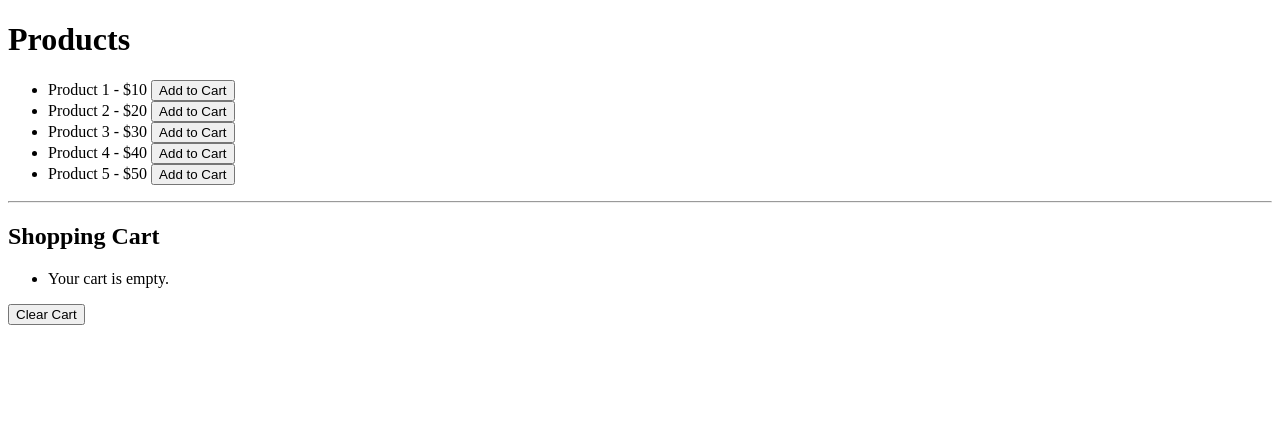
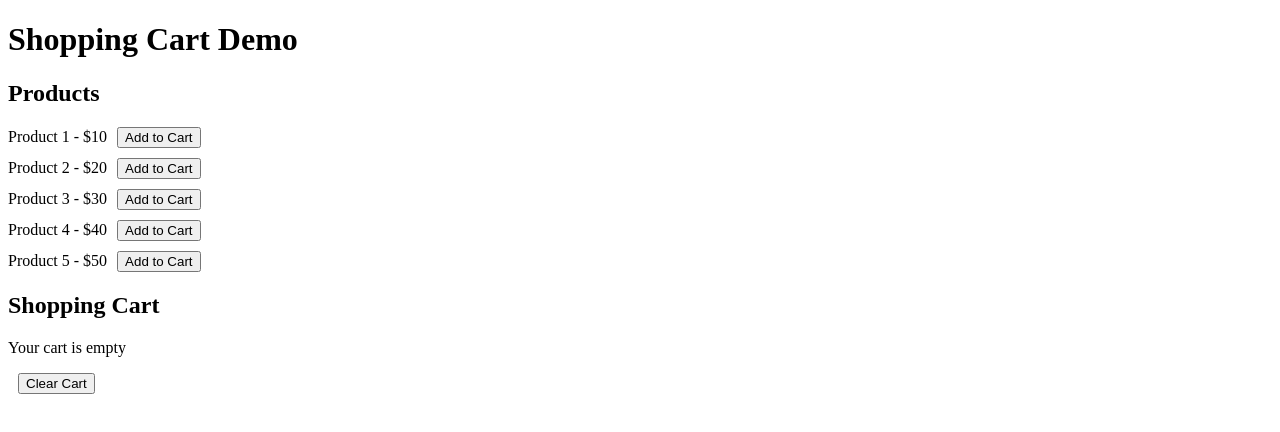
Before and after one commit to acciojob/shopping-cart-sessions-Sudhanshubhatt12, a website: page main.html in a window 1280 px wide. Both pictures are taken after a click on the button "Clear Cart". Drawn offline with Linux system fonts and the light colour scheme.

Commit message:
created a submission

```diff
--- a/main.html
+++ b/main.html
@@ -1,19 +1,29 @@
 <!DOCTYPE html>
-
 <html>
   <head>
-    <link rel="stylesheet" href="styles.css" />
+    <title>Shopping Cart</title>
+    <style>
+      /* You can add your styles here */
+      ul {
+        list-style-type: none;
+        padding: 0;
+      }
+      li {
+        margin-bottom: 10px;
+      }
+      button {
+        margin-left: 10px;
+      }
+    </style>
   </head>
-
   <body>
-    <!-- do not edit this file -->
-    <h1>Products</h1>
+    <h1>Shopping Cart Demo</h1>
+    <h2>Products</h2>
     <ul id="product-list"></ul>
-    <hr />
     <h2>Shopping Cart</h2>
     <ul id="cart-list"></ul>
     <button id="clear-cart-btn">Clear Cart</button>
 
-    <script type="text/javascript" src="./script.js"></script>
+    <script src="./script.js"></script>
   </body>
 </html>
--- a/script.js
+++ b/script.js
@@ -1,3 +1,4 @@
+// Sample product data
 const products = [
   { id: 1, name: "Product 1", price: 10 },
   { id: 2, name: "Product 2", price: 20 },
@@ -6,48 +7,33 @@ const products = [
   { id: 5, name: "Product 5", price: 50 },
 ];
 
+// Function to render products list
+function renderProducts() {
   const productList = document.getElementById("product-list");
-    const cartList = document.getElementById("cart-list");
-    const clearCartButton = document.getElementById("clear-cart-btn");
+  productList.innerHTML = ""; // Clear previous content
 
-    // Initialize cart in session storage if not already present
-    if (!sessionStorage.getItem("cart")) {
-      sessionStorage.setItem("cart", JSON.stringify([]));
-    }
-
-    // Render product list
-    function renderProducts() {
-      productList.innerHTML = ""; // Clear existing products before rendering
-
-      products.forEach((product) => {
+  products.forEach(product => {
     const li = document.createElement("li");
-        li.innerHTML = `${product.name} - $${product.price} <button class="add-to-cart-btn" data-id="${product.id}">Add to Cart</button>`;
+    li.textContent = `${product.name} - $${product.price}`;
+    const addButton = document.createElement("button");
+    addButton.textContent = "Add to Cart";
+    addButton.addEventListener("click", () => addToCart(product));
+    li.appendChild(addButton);
     productList.appendChild(li);
-      });
-
-      // Add event listeners to "Add to Cart" buttons
-      const addToCartButtons = document.querySelectorAll(".add-to-cart-btn");
-      addToCartButtons.forEach((button) => {
-        button.addEventListener("click", (e) => {
-          const productId = parseInt(e.target.getAttribute("data-id"));
-          if (isNaN(productId)) {
-            console.error('Invalid product ID');
-            return;
-          }
-          addToCart(productId);
-        });
   });
 }
 
-    // Render cart list
+// Function to render shopping cart list
 function renderCart() {
-      const cart = JSON.parse(sessionStorage.getItem("cart"));
-      cartList.innerHTML = ""; // Clear existing cart items
+  const cartList = document.getElementById("cart-list");
+  cartList.innerHTML = ""; // Clear previous content
+
+  const cart = JSON.parse(sessionStorage.getItem("cart")) || [];
 
   if (cart.length === 0) {
-        cartList.innerHTML = "<li>Your cart is empty.</li>";
+    cartList.innerHTML = "<li>Your cart is empty</li>";
   } else {
-        cart.forEach((item) => {
+    cart.forEach(item => {
       const li = document.createElement("li");
       li.textContent = `${item.name} - $${item.price}`;
       cartList.appendChild(li);
@@ -55,33 +41,28 @@ const products = [
   }
 }
 
-    // Add item to cart
-    function addToCart(productId) {
-      const product = products.find((product) => product.id == productId);
-      if (!product) {
-        console.log("Product not found!");
-        return;
+// Function to add product to cart
+function addToCart(product) {
+  let cart = JSON.parse(sessionStorage.getItem("cart")) || [];
+  cart.push(product);
+  sessionStorage.setItem("cart", JSON.stringify(cart)); // Save cart to sessionStorage
+  renderCart(); // Update cart display
 }
 
-      const cart = JSON.parse(sessionStorage.getItem("cart"));
-      const productInCart = cart.find((item) => item.id === productId);
-
-      if (!productInCart) {
-        cart.push(product);
-        sessionStorage.setItem("cart", JSON.stringify(cart));
-        renderCart(); // Update the cart view
-      }
+// Function to clear the cart
+function clearCart() {
+  sessionStorage.removeItem("cart");
+  renderCart(); // Update cart display
 }
 
-    // Clear cart
-    function clearCart() {
-      sessionStorage.setItem("cart", JSON.stringify([]));
-      renderCart(); // Clear the cart display
+// Event listener for clearing the cart
+document.getElementById("clear-cart-btn").addEventListener("click", clearCart);
+
+// Initialize the page
+function init() {
+  renderProducts(); // Render products
+  renderCart(); // Render cart
 }
 
-    // Attach event listener to clear cart button
-    clearCartButton.addEventListener("click", clearCart);
-
-    // Initial render
-    renderProducts();
-    renderCart();
+// Run the initialization function
+init();
```
Lines whose indentation alone changed are shown as unchanged.
